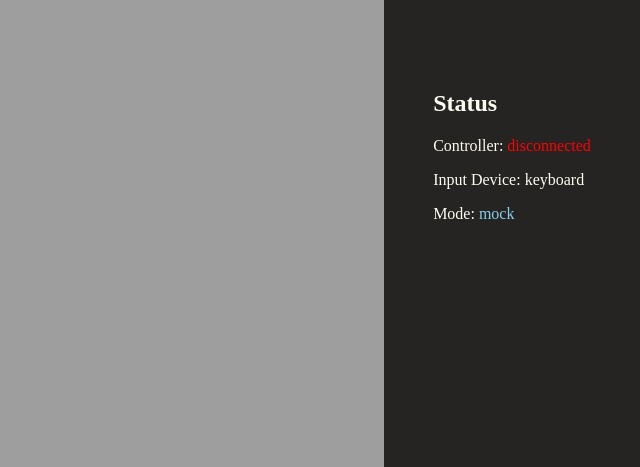
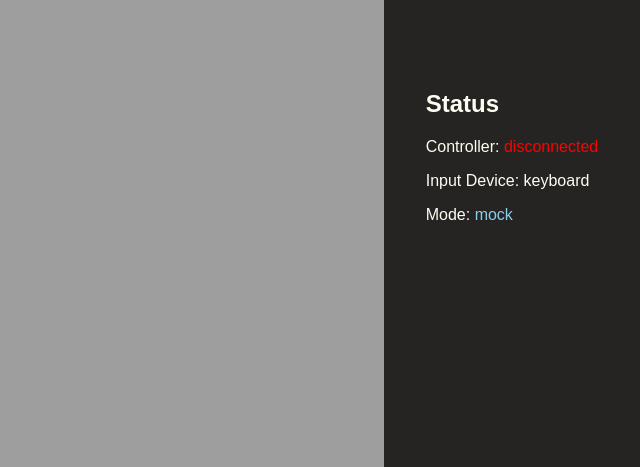
Before and after one commit to deep-sea-tactics/robot, a SvelteKit app in the folder apps/web/: page / in a window 1280 px wide. Shown: the part 330-797 px from the top of the page, without its empty margins (640-1280 px from the left). Built offline with nearby package versions, Linux system fonts and the light colour scheme; no server answers.

Commit message:
fix: sans-serif, sans-serif everywhere

```diff
--- a/apps/web/src/routes/+layout.svelte
+++ b/apps/web/src/routes/+layout.svelte
@@ -1,7 +1,7 @@
 <slot />
 
 <style>
-	* {
+	:global(*) {
 		font-family: sans-serif;
 	}
 </style>
```
